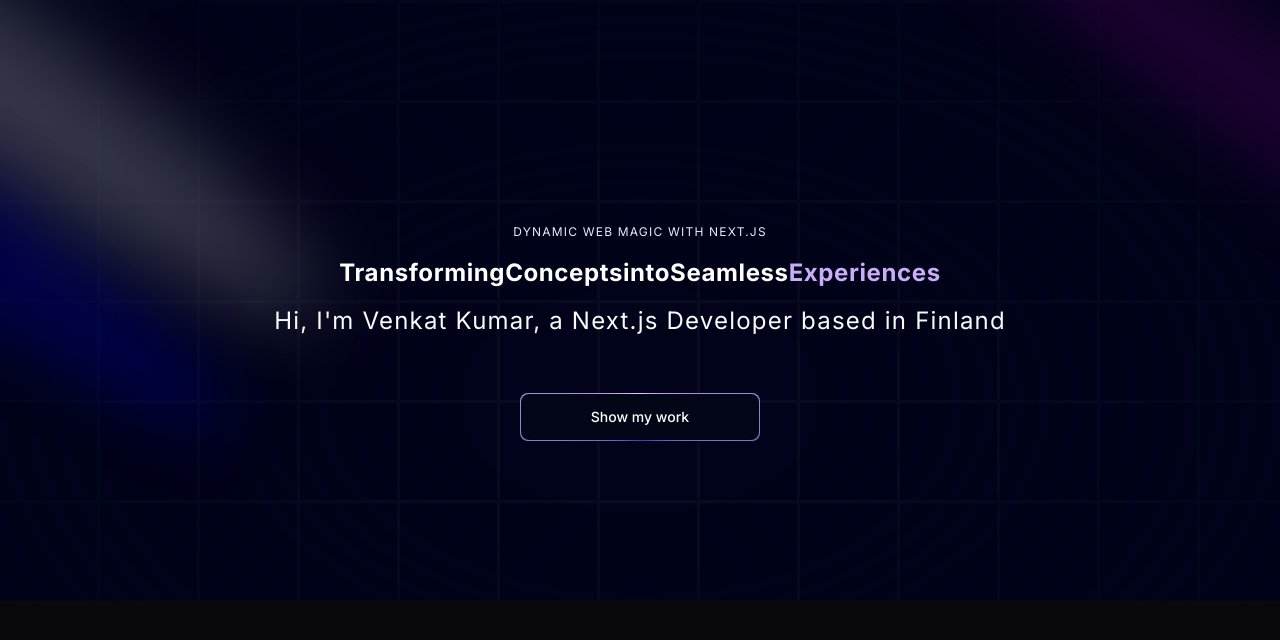
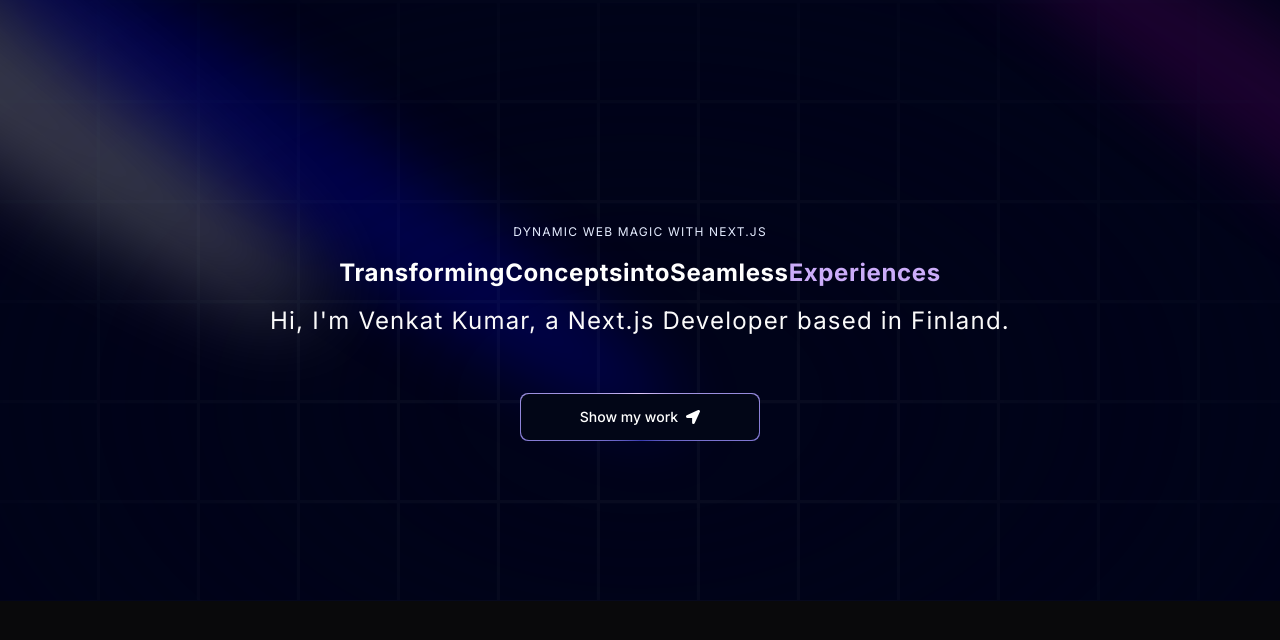
Before and after one commit to venkywaldek/my-portfolio, a Next.js app: page / in a window 1280 px wide. Shown: the top 640 px of the page. Built offline with nearby package versions, Linux system fonts and the light colour scheme.

Commit message:
third commit

```diff
--- a/components/Hero.tsx
+++ b/components/Hero.tsx
@@ -2,6 +2,7 @@
 import { Spotlight } from './ui/Spotlight';
 import { TextGenerateEffect } from './ui/TextGenerateEffect';
 import MagicButton from './ui/MagicButton';
+import { FaLocationArrow } from 'react-icons/fa';
 
 const Hero = () => {
   return (
@@ -12,11 +13,11 @@
           fill='white'
         />
         <Spotlight
-          className='top-10 left-full h-[80vh] w-[50vw]'
+          className="h-[80vh] w-[50vw] top-10 left-full"
           fill='purple'
         />
         <Spotlight
-          className='top-28 left-80 md:-left-32 h-[80vh] w-[50vw]'
+          className=' left-80 top-28 h-[80vh] w-[50vw]'
           fill='blue'
         />
       </div>
@@ -25,19 +26,22 @@
       </div>
       <div className='flex justify-center relative my-20 z-10'>
         <div className='max-w-[89vw] md:max-w-2xl lg:max-w-[60vw] flex flex-col items-center justify-center'>
-          <h2 className='uppercase tracking-widest text-xs text-center text-blue-100 max-w-80 '>
+          <p className='uppercase tracking-widest text-xs text-center text-blue-100 max-w-80 '>
             Dynamic Web Magic with Next.js
-          </h2>
+          </p>
           <TextGenerateEffect
-            className=' text-[40px] md:text-5xl lg:text-6xl font-bold'
-            words="Transforming Concepts into Seamless Experiences"
-
+            className=' text-center text-[40px] md:text-5xl lg:text-6xl'
+            words='Transforming Concepts into Seamless Experiences'
           />
           <p className='text-center md:tracking-wider mb-4 text-sm md:text-lg lg:text-2xl'>
-            Hi, I&apos;m Venkat Kumar, a Next.js Developer based in Finland
+            Hi, I&apos;m Venkat Kumar, a Next.js Developer based in Finland.
           </p>
-          <a href="#about">
-          <MagicButton title = "Show my work" />
+          <a href='#about'>
+            <MagicButton
+              title='Show my work'
+              icon={<FaLocationArrow />}
+              position='right'
+            />
           </a>
         </div>
       </div>
--- a/components/ui/MagicButton.tsx
+++ b/components/ui/MagicButton.tsx
@@ -17,7 +17,7 @@
     <button className='relative inline-flex h-12 w-full overflow-hidden rounded-lg p-[1px] focus:outline-none md:w-60 md:mt-10'>
       <span className='absolute inset-[-1000%] animate-[spin_2s_linear_infinite] bg-[conic-gradient(from_90deg_at_50%_50%,#E2CBFF_0%,#393BB2_50%,#E2CBFF_100%)]' />
       <span
-        className={`inline-flex h-full w-full cursor-pointer items-center justify-center rounded-lg bg-slate-950 px-7 text-sm font-medium text-white backdrop-blur-3xl ${otherClasses}`}
+        className={`inline-flex h-full w-full cursor-pointer items-center justify-center rounded-lg bg-slate-950 px-7 text-sm font-medium text-white backdrop-blur-3xl gap-2 ${otherClasses}`}
       >
         {position === 'left' && icon}
         {title}
--- a/package.json
+++ b/package.json
@@ -16,6 +16,7 @@
     "next-themes": "^0.4.3",
     "react": "19.0.0-rc-66855b96-20241106",
     "react-dom": "19.0.0-rc-66855b96-20241106",
+    "react-icons": "^5.3.0",
     "tailwind-merge": "^2.5.4",
     "tailwindcss-animate": "^1.0.7"
   },
```
Also changed, not shown: 1 other file (tests, documents, lock files or other folders).
